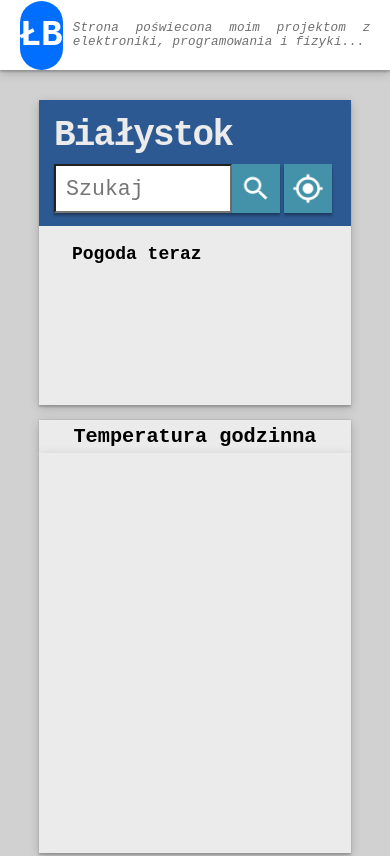
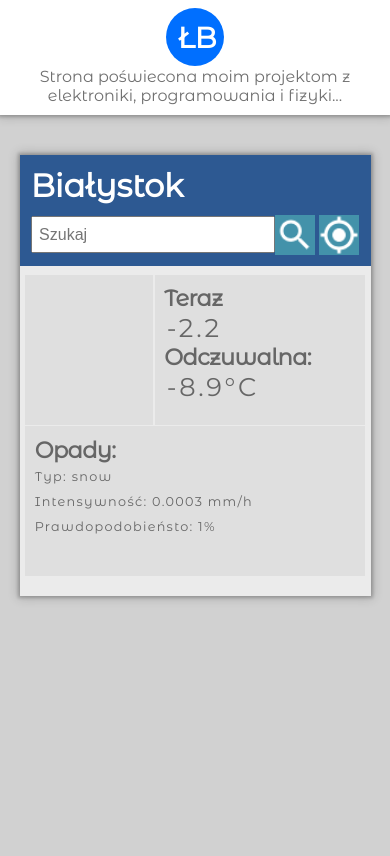
Before and after one commit to bogusz2233/Blog-website, a website: page weather/weather.html in a window 390 px wide. Shown: the top 856 px of the page. Drawn offline with nearby package versions, Linux system fonts and the light colour scheme; no server answers.

Commit message:
started make weather view responsive

```diff
--- a/sass/_contentSection.scss
+++ b/sass/main/_contentSection.scss
@@ -1,4 +1,4 @@
-#contentContainer
+.contentContainer
 {
     margin-left: auto;
     margin-right: auto;
--- a/sass/style.scss
+++ b/sass/main/style.scss
@@ -17,7 +17,7 @@ img
 }
 body
 {
-    font-family: 'Courier New', Courier, monospace;
+    font-family: 'Montserrat Alternates', sans-serif;
     font-size: 16px;
     font-weight: lighter;
     background: $background-color;
--- /dev/null
+++ b/sass/weather/_weatherSearchWindow.scss
@@ -0,0 +1,105 @@
+.weatherSearchContainer
+{
+    background-color: $weatherBackground;
+    width: 100%;
+    margin-left: auto;
+    margin-right: auto;
+    font-size: 1rem;
+    @include makeShadowBox();
+}
+
+.weatherSearchBar{
+    width: 100%;
+    display: flex;
+}
+.weatherSearchBelt{
+    background-color: #2d5992;
+    margin: auto;
+    align-content: center;
+    width: 100%;
+    padding: 0.7em;
+}
+
+h1{
+    color: #ffffff;
+    font-weight: bold;
+    font-size: 2rem;
+    padding-bottom: 0.3em;
+}
+
+// Search weather place  =================================================
+.weatherSearchPlace{
+    flex-grow: 1;
+    flex-shrink: 0;
+    height: 100%;
+    align-self: center;
+    font-size: 1em;
+    padding: 0.45em;
+    padding-left: 0.4em;
+}
+
+.weatherSearchIcon{
+    background-color: $weatherSearchIconColor;
+    flex-basis: 2.5em;
+    flex-grow: 0;
+    &:last-child{
+        margin-left: 0.3em;
+    }
+}
+
+// Current weather place  =================================================
+.currentWeatherContainer
+{
+    margin-top: 0.2em;
+    padding: 0.3em;
+    padding-bottom: 1.2em;
+    width: 100%;
+    display: flex;
+    flex-flow: row wrap;
+}
+
+.currentWeatherView
+{
+    background: #dfdfdf;
+    flex-grow: 10;
+    flex-wrap: nowrap;
+    flex-flow: row nowrap;
+    margin: 0.05em;
+    height: 150px;
+    padding: 0.6em;
+
+    &:first-child{
+        flex-basis: 8em;
+        flex-grow: 0;
+    }
+
+    &:nth-child(2) .currentWeatherPar
+    {
+        font-size: 1.6em;
+        padding: 0 0;
+        padding-left: 0.1em;
+    }
+    @media #{$screenMobileQuery}
+    {
+        &:last-child{
+            flex-basis: 100%;
+        }
+    }
+}
+
+h2
+{
+    font-size: 1.4rem;
+    letter-spacing: -0.025em;
+    font-weight: bold;
+
+    color: $weatherCurrentFontColor;
+
+}
+.currentWeatherPar
+{
+    font-size: 0.8rem;
+    letter-spacing: 0.1em;
+    color: $weatherCurrentFontColor;
+    padding: 0.4em 0;
+}
--- /dev/null
+++ b/sass/weather/weather.scss
@@ -0,0 +1,16 @@
+$weatherBackground: #ebebeb;
+$weatherSearchIconColor: #4392aa;
+$weatherCurrentFontColor: #666;
+$bigScreenMin: 600px;
+$screnNormalQuery: "(orientation: portrait) and (min-width:#{$bigScreenMin}), (orientation: landscape) and (min-height:#{$bigScreenMin})";
+$screenMobileQuery: "(orientation: portrait) and (max-width:#{$bigScreenMin}), (orientation: landscape) and (max-height:#{$bigScreenMin})";
+
+*{
+    box-sizing: border-box;
+}
+
+@mixin makeShadowBox() {
+    box-shadow: 0 0 3px 2px rgba(0, 0, 0, 0.2), 0 0px 10px 2px rgba(0, 0, 0, 0.19);
+  }
+
+@import "weatherSearchWindow";
--- a/script.js
+++ b/script.js
@@ -98,7 +98,7 @@ var addNewPost = (argTitle, argOverloopText, argImgSrc, argImgBackround, argText
     };
 
     // dodanie stworzonego bloku do kontenera
-    document.getElementById("contentContainer").prepend(dataBlock);
+    document.getElementsByClassName("contentContainer")[0].prepend(dataBlock);
 };
 
 // funkcja wywowyłana podczas błedu
--- a/weather/weather.html
+++ b/weather/weather.html
@@ -5,24 +5,63 @@
     <meta charset="utf-8" />
     <meta http-equiv="X-UA-Compatible" content="IE=edge">
     <title>Weather app</title>
-    <meta name="viewport" content="width=device-width, initial-scale=1">
-    <link rel="stylesheet" type="text/css" href="../stylesheet.css?15">
+    <meta name="viewport" content="width=device-width, initial-scale=1.0">
+    <link href="https://fonts.googleapis.com/css?family=Montserrat+Alternates" rel="stylesheet">
+    <link rel="stylesheet" type="text/css" href="../css/main/style.css">
+    <link rel="stylesheet" type="text/css" href="../css/weather/weather.css">
     <script src="https://cdnjs.cloudflare.com/ajax/libs/Chart.js/2.4.0/Chart.min.js"></script>
-    <link rel="stylesheet" type="text/css" href="weather-style.css?9">
     <script src="../script.js?17"></script>
     <script src="https://unpkg.com/scrollreveal"></script>
     <script src="weather.js?5"></script>
 </head>
 
 <body>
-    <div class="topNavbar">
+    <header class="topNavbar">
         <div class="topNavbarContainer">
-            <div class="logo" onclick="goToMain(1)">ŁB</div>
-            <div class="desc">Strona poświecona moim projektom z elektroniki, programowania i fizyki...</div>
+            <div class="logo" onclick="goToMain(0)">
+                <p></p>
+            </div>
+            <div class="desc">
+                <p></p>
+            </div>
         </div>
-    </div>
+    </header>
     <!--------------------------------  Górna belka ------------------------------------------------------------>
-    <div id="conetnConteiner">
+
+    <section class="contentContainer">
+        <div class="weatherSearchContainer">
+            <div class=weatherSearchBelt>
+                <h1>Białystok</h1>
+                <div class="weatherSearchBar">
+                    <input type="text" class="weatherSearchPlace" placeholder="Szukaj" size="10" onkeypress="keyPressedText(event)">
+                    <img class="weatherSearchIcon" src="../img/search.png">
+                    <img class="weatherSearchIcon" src="../img/location_search.png">
+                </div>
+            </div>
+            <div class="currentWeatherContainer">
+                <div class="currentWeatherView">
+
+                </div>
+                <div class="currentWeatherView">
+                    <h2>Teraz</h2>
+                    <p class="currentWeatherPar">-2.2</p>
+                    <h2>Odczuwalna:</h2>
+                    <p class="currentWeatherPar">-8.9°C</p>
+                </div>
+                <div class="currentWeatherView">
+                    <h2>Opady:</h2>
+                    <p class="currentWeatherPar">Typ: snow</p>
+                    <p class="currentWeatherPar">Intensywność: 0.0003 mm/h</p>
+                    <p class="currentWeatherPar">Prawdopodobieństo: 1%</p>
+                </div>
+            </div>
+        </div>
+    </section>
+    <section class="contentContainer">
+
+    </section>
+    <footer id="footerContainer"></footer>
+    <!-- <div id="conetnConteiner">
         <div class="weatherContainer">
             <div id="weatherBeltContainer">
                 <div id="placeId">Białystok</div>
@@ -45,7 +84,7 @@
         <script>
         weatherScrollAnim();
         </script>
-    </div>
+    </div> -->
 </body>
 
 </html>
```
Also changed, not shown: index.html (+3 -3 lines), css/main/style.css, css/weather/weather.css (added), sass/main/_dataBlock.scss (renamed from sass/_dataBlock.scss), sass/main/_footer.scss (renamed from sass/_footer.scss), sass/main/_heder.scss (renamed from sass/_heder.scss).
